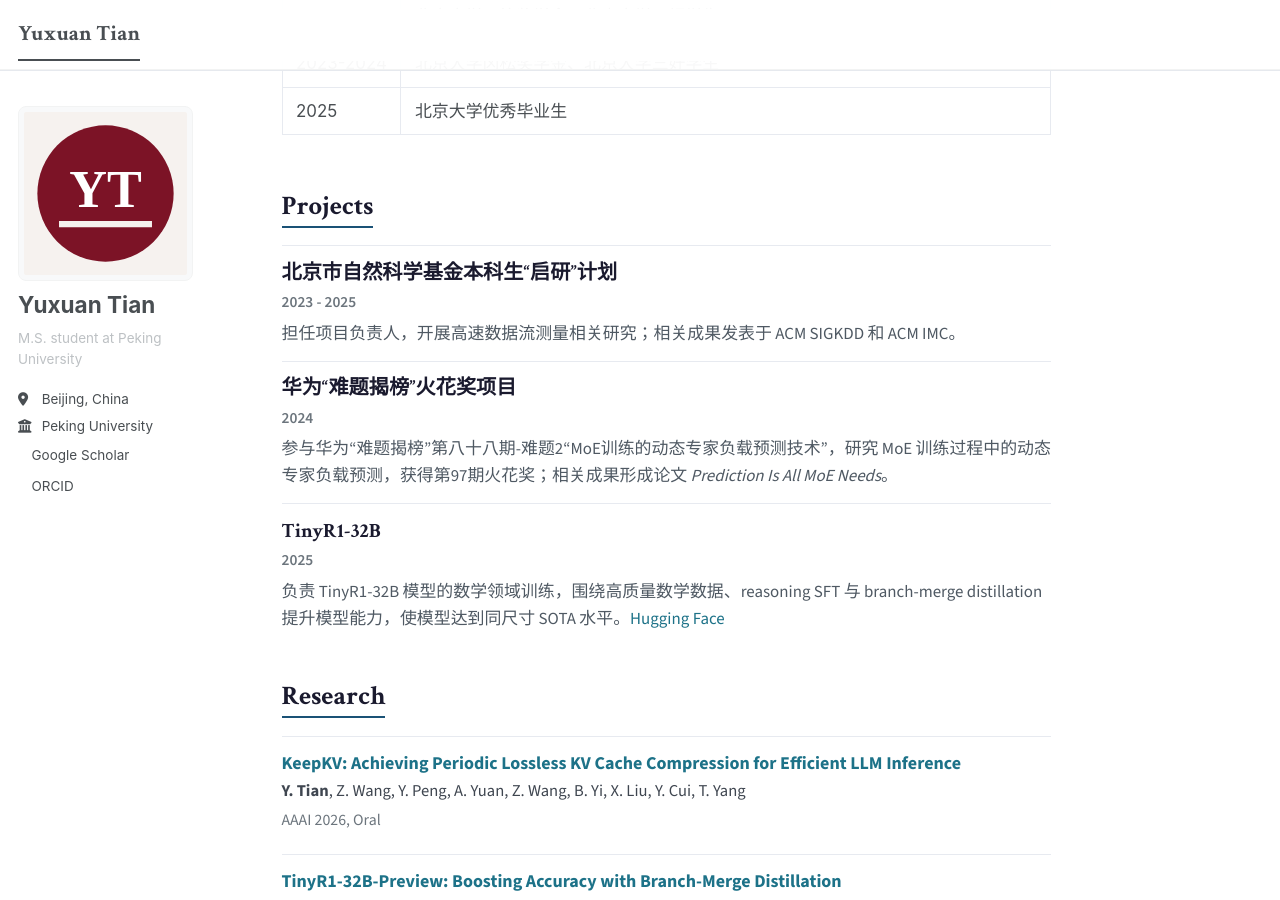
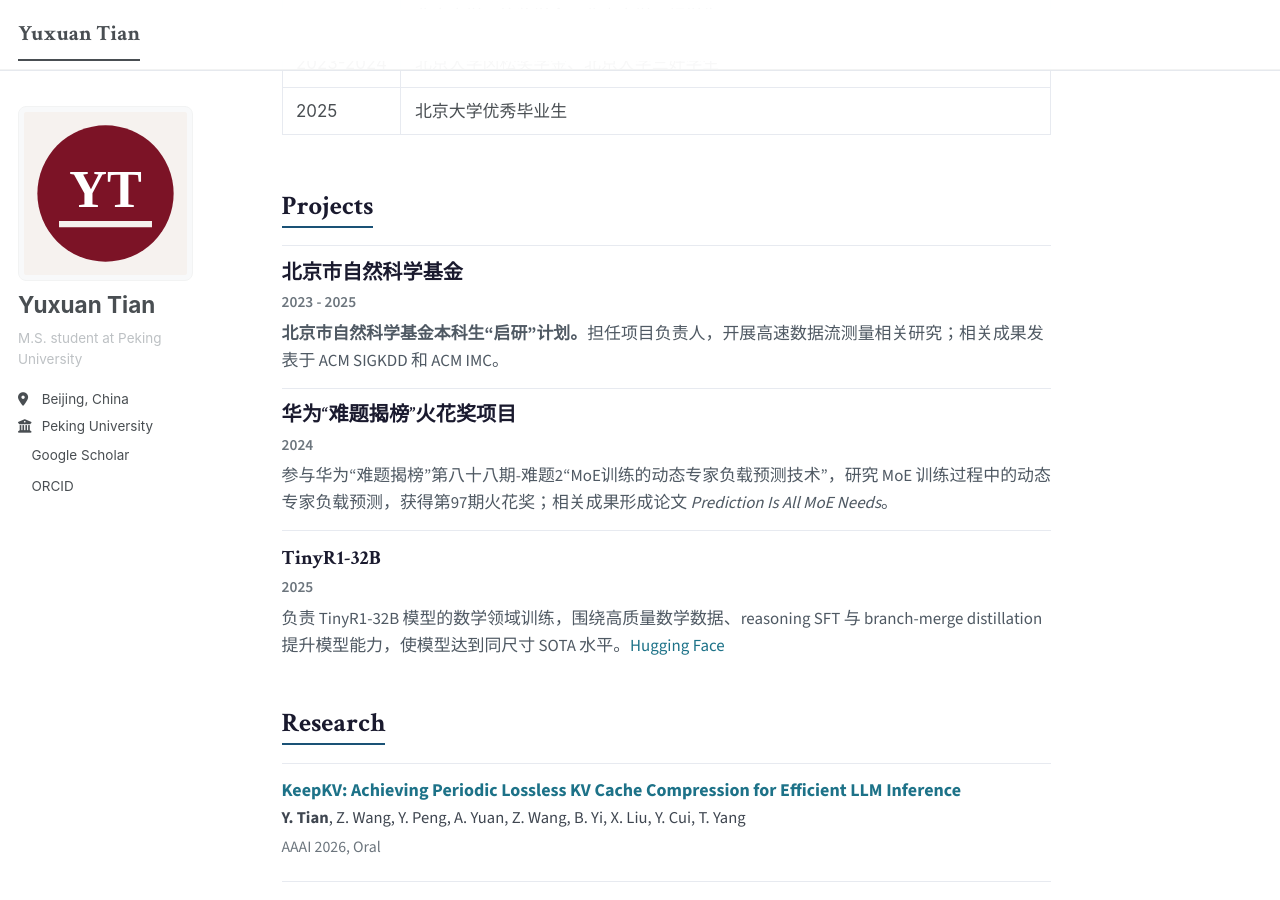
Before and after one commit to meowameowameow/meowameowameow.github.io, a Jekyll site: the page built from _pages/about.md, in a window 1280 px wide and 900 px high, scrolled down 1077 px. Built offline with Jekyll 4.4.1, drawn with Linux system fonts in a browser that asks for light colours; a style sheet for code colours, icons or effects is not loaded.

Commit message:
Update Beijing Natural Science Foundation project copy

```diff
--- a/_pages/about.md
+++ b/_pages/about.md
@@ -61,9 +61,9 @@ hide_title: true
 
 <div class="projects-list">
   <div class="project-item">
-    <h3>北京市自然科学基金本科生“启研”计划</h3>
+    <h3>北京市自然科学基金</h3>
     <p class="project-period">2023 - 2025</p>
-    <p>担任项目负责人，开展高速数据流测量相关研究；相关成果发表于 ACM SIGKDD 和 ACM IMC。</p>
+    <p><strong>北京市自然科学基金本科生“启研”计划。</strong>担任项目负责人，开展高速数据流测量相关研究；相关成果发表于 ACM SIGKDD 和 ACM IMC。</p>
   </div>
 
   <div class="project-item">
```
